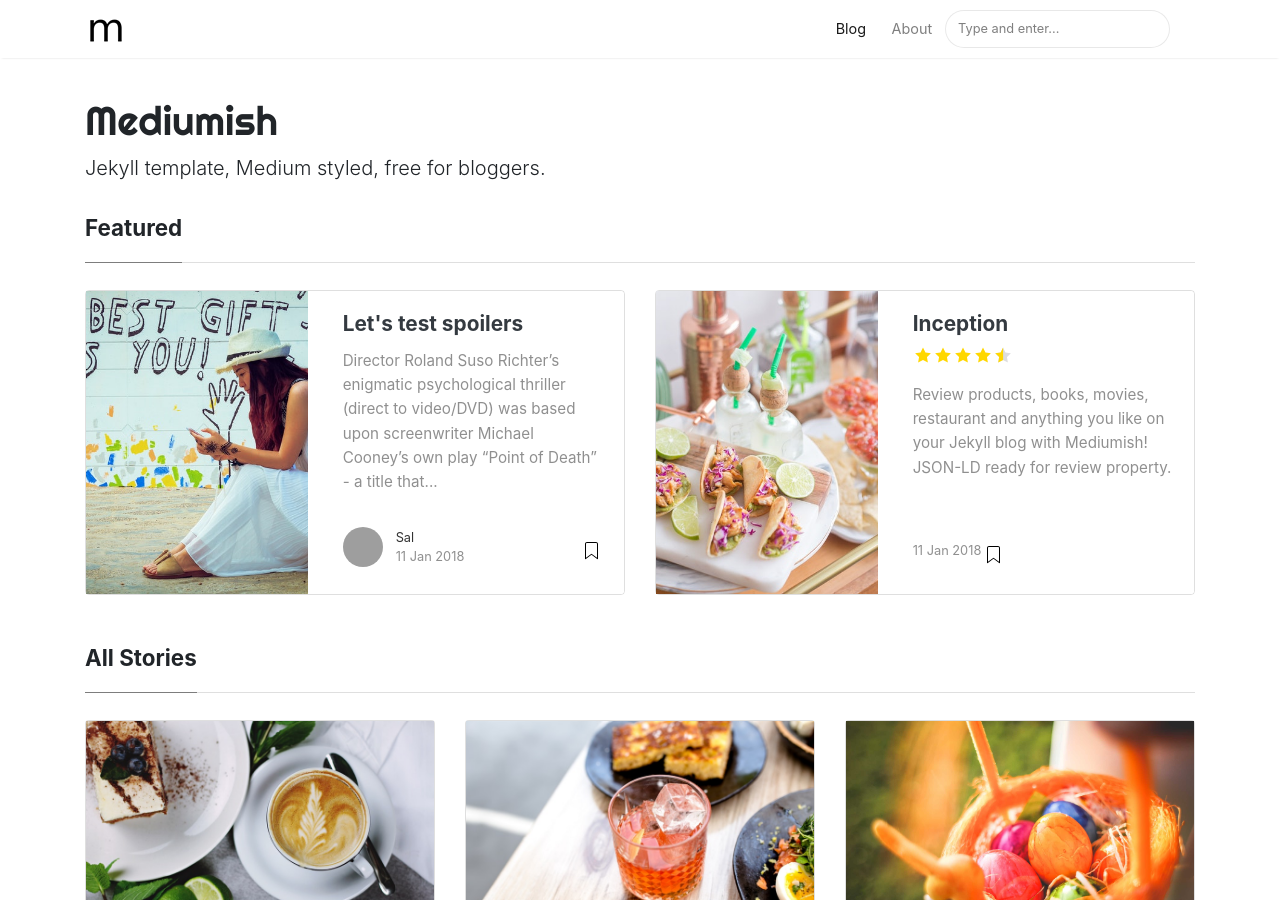
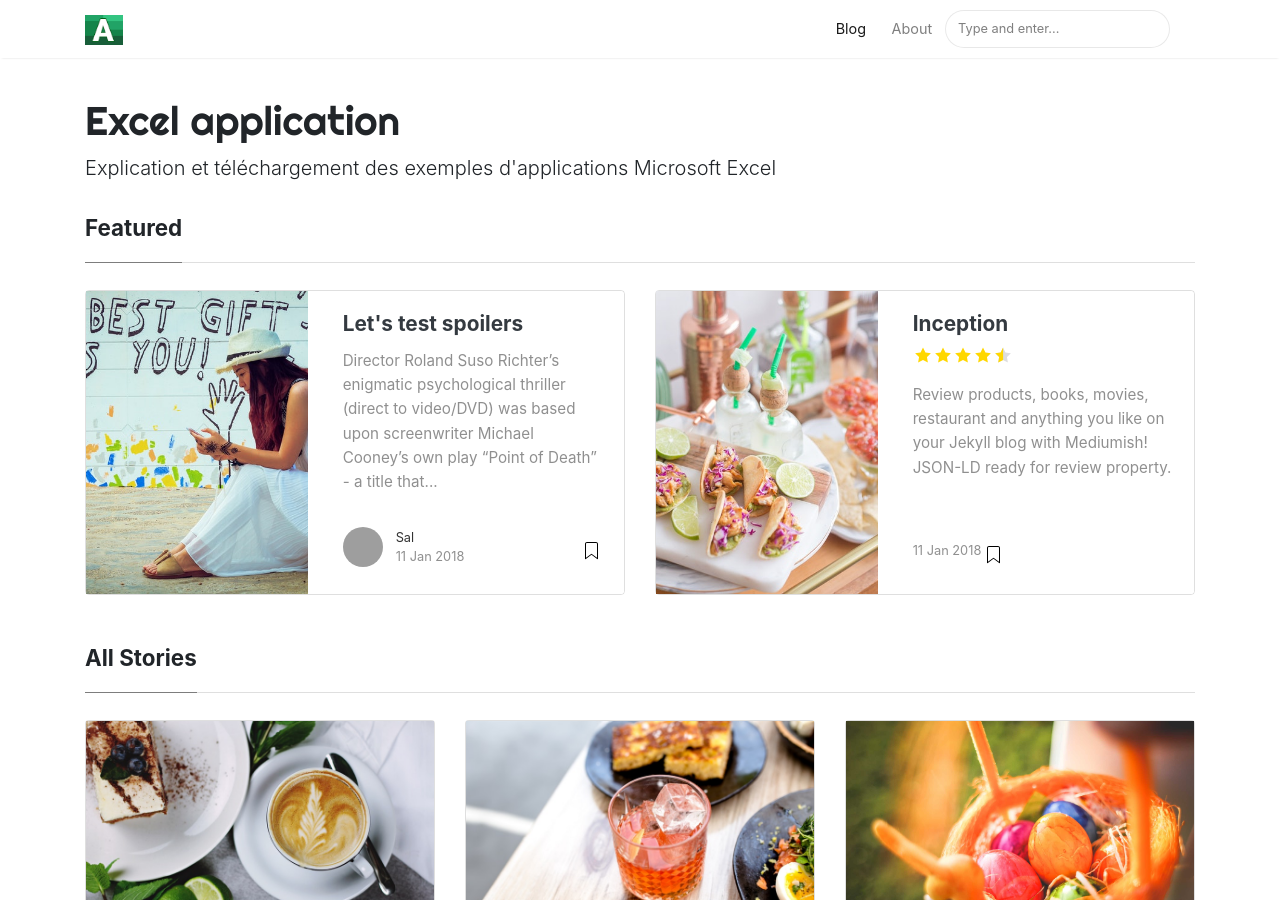
Before and after one commit to A-Ibtissam/excel-application, a Jekyll site: the page built from index.html, in a window 1280 px wide and 900 px high. Built offline with Jekyll 4.4.1, drawn with Linux system fonts in a browser that asks for light colours; nearby versions of some CDN libraries; the list of posts is cut into pages by our own code; some of the changed text lies outside the part shown; grey boxes are pictures that could not be loaded.

```diff
--- a/Gemfile
+++ b/Gemfile
@@ -7,8 +7,11 @@ source "https://rubygems.org"
 #     bundle exec jekyll serve
 #
 
+
+
 # If you have any plugins, put them here!
 gem 'wdm', '>= 0.1.0' if Gem.win_platform?
+
 group :jekyll_plugins do
     gem 'jekyll-feed'
     gem 'jekyll-sitemap'
--- a/_config.yml
+++ b/_config.yml
@@ -1,15 +1,19 @@
 # Site
-name: "Mediumish"
-title: "Mediumish"
-description: "Jekyll template, Medium styled, free for bloggers."
+
+title: "Excel application"
+tagline: "Téléchargement des exemples pratique"
+description: "Explication et téléchargement des exemples d'applications Microsoft Excel"
 logo: 'assets/images/logo.png'
 favicon: 'assets/images/logo.png'
-baseurl: /
+locale: fr_FR
+
+baseurl: ''
 google_analytics: 'UA-46278016-1'
 disqus: 'demowebsite'
 mailchimp-list: 'https://wowthemes.us11.list-manage.com/subscribe/post?u=8aeb20a530e124561927d3bd8&amp;id=8c3d2d214b'
 include: ["_pages"]
 permalink: /:title/
+name: "Excel application"
 
 # Authors
 authors:
--- a/_layouts/default.html
+++ b/_layouts/default.html
@@ -1,23 +1,14 @@
 <!DOCTYPE html>
-<html lang="en">
+<html lang="fr">
 <head>
 <meta charset="utf-8">
 <meta name="viewport" content="width=device-width, initial-scale=1, shrink-to-fit=no">
-
 <link rel="icon" href="{{ site.baseurl }}/assets/images/logo.png">
-
-<title>{{ page.title }} | {{site.name}}</title>
-
 {% seo %}
-
 <link rel="stylesheet" href="https://stackpath.bootstrapcdn.com/bootstrap/4.1.3/css/bootstrap.min.css" integrity="sha384-MCw98/SFnGE8fJT3GXwEOngsV7Zt27NXFoaoApmYm81iuXoPkFOJwJ8ERdknLPMO" crossorigin="anonymous">
-
 <link href="{{ site.baseurl }}/assets/css/screen.css" rel="stylesheet">
-
 <link href="{{ site.baseurl }}/assets/css/main.css" rel="stylesheet">
-
 <script src="{{ site.baseurl }}/assets/js/jquery.min.js"></script>
-
 </head>
 
 {% if jekyll.environment == 'production' %}
```
Also changed, not shown: Gemfile.lock, assets/images/favicon.ico, assets/images/logo.png, 1 other file.
